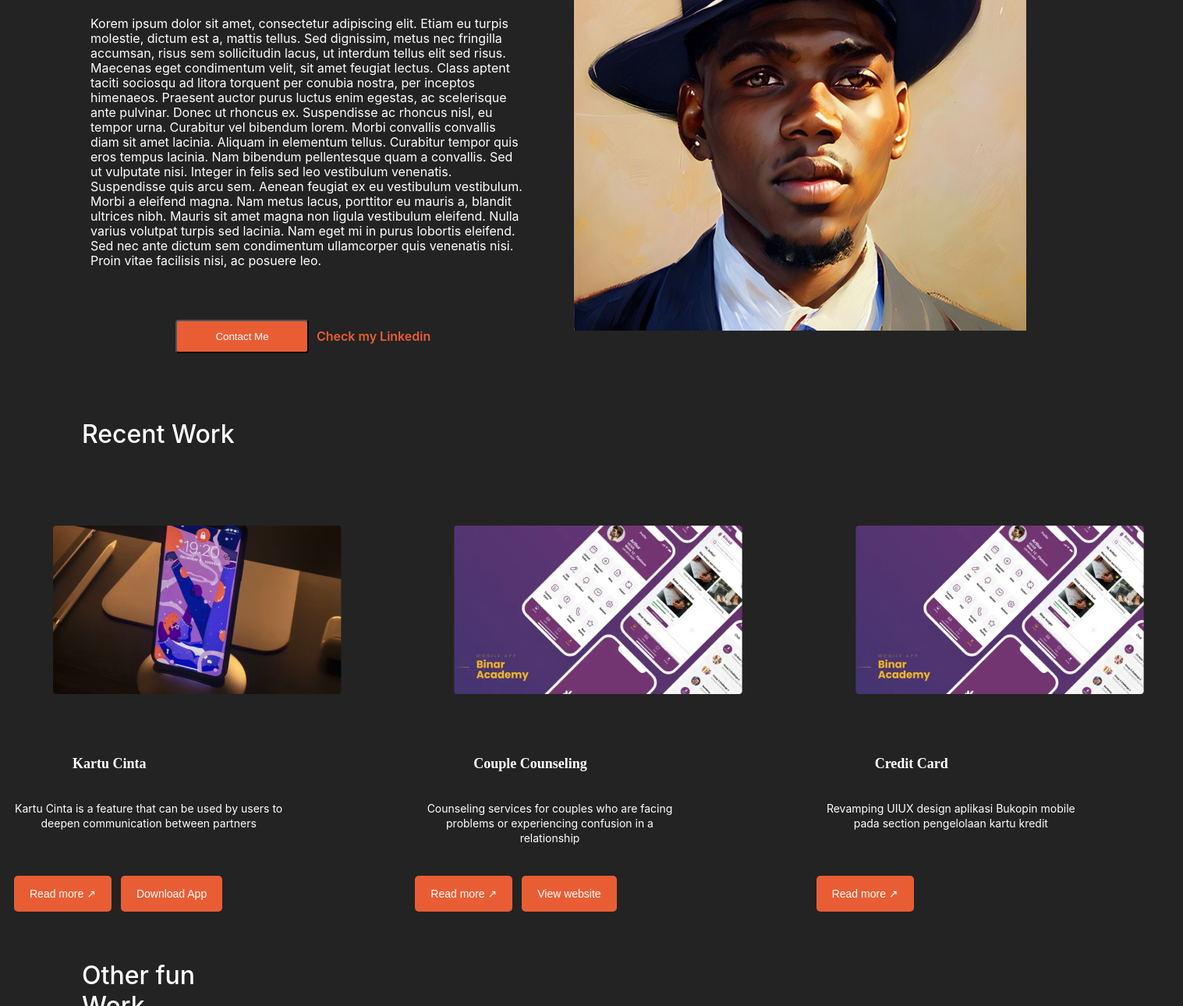
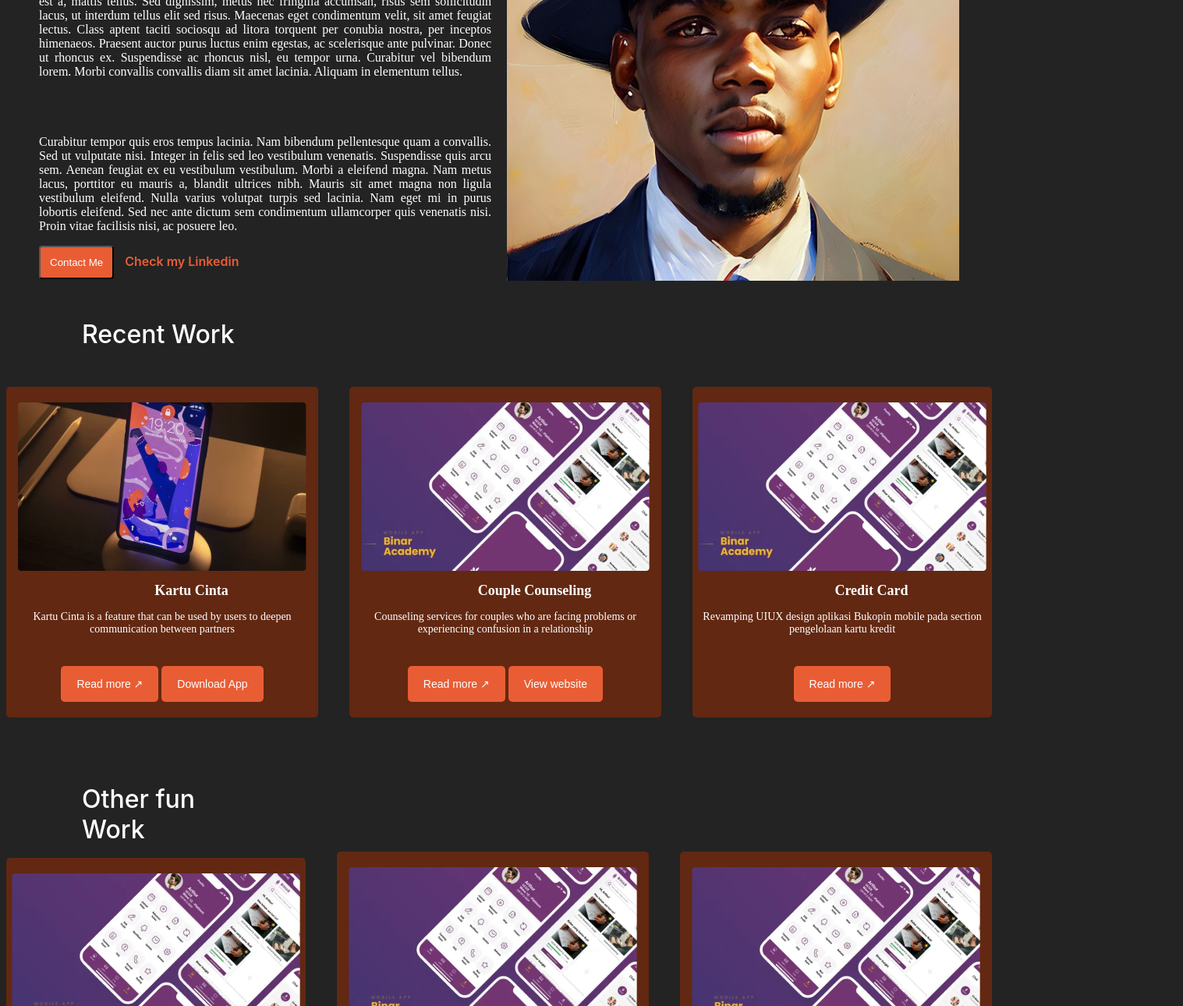
Before and after one commit to kon3rol/project_js, a plain HTML site: page index.html in a window 1280 px wide. Shown: the part 351-1641 px from the top of the page at 78% size, 1517 px wide, since content can reach past the window. Drawn offline with nearby package versions, Linux system fonts and the light colour scheme.

Commit message:
first comit

```diff
--- a/grid.css
+++ b/grid.css
@@ -23,12 +23,28 @@ body {
   color: #ffffff;
 }
 
-a{
+a {
   text-decoration: none;
   color: #fff;
 }
-
-h2{
+.hello {
+  font-family: "Inter";
+  font-style: normal;
+  font-weight: 600;
+  font-size: 56px;
+  line-height: 68px;
+  color: #ffffff;
+  /* font-weight: 700;
+  font-size: 50px; */
+}
+.para1 {
+  text-align: justify;
+}
+.paragraph {
+  display: grid;
+  gap: 40px;
+}
+h2 {
   margin-left: 75px;
   font-weight: bold;
   font-size: large;
@@ -55,11 +71,10 @@ h2{
 }
 
 .container {
+  gap: 20px;
   display: flex;
   align-items: center;
-  padding: 64px 108px;
-  gap: 64px;
-  max-width: 1440px;
+  justify-content: center;
 }
 
 .profile_pics {
@@ -69,10 +84,9 @@ h2{
 
 .text {
   width: 580px;
-  height: 614px;
 }
 
-h1 {
+/* h1 {
   width: 556px;
   height: 136px;
   font-family: "Inter";
@@ -92,24 +106,14 @@ p {
   font-size: 16px;
   line-height: 19px;
   color: #ffffff;
-}
+} */
 
 .contact-button {
-  display: flex;
-  flex-direction: row;
-  align-items: flex-start;
   padding: 12px;
-  gap: 10px;
-  width: 171px;
-  height: 43px;
   background: #e95d35;
   border-radius: 4px;
   color: #ffffff;
   text-align: center;
-  flex: none;
-  order: 0;
-  flex-grow: 0;
-  justify-content: center;
 }
 .contact-me {
   width: 147px;
@@ -128,11 +132,11 @@ p {
 }
 
 .info {
-  display: flex;
+  /* display: flex;
   align-items: center;
   justify-content: center;
   gap: 40;
-  padding: 10px 20px;
+  padding: 10px 20px; */
 }
 
 .portfoli0 {
@@ -150,73 +154,84 @@ p {
 }
 
 .desc {
-  width: 345.33px;
+  /* width: 345.33px;
   height: 57px;
   font-family: "Inter";
   font-style: normal;
   font-weight: 400;
   font-size: 16px;
   line-height: 19px;
-  color: #ffffff;
+  color: #ffffff; */
 }
 
 .title {
-  display: flex;
+  /* display: flex;
   flex-direction: row;
   justify-content: space-between;
   align-items: flex-start;
   padding: 0px;
   gap: 73px;
   width: 369.33px;
-  height: 43px;
+  height: 43px; */
 }
 
 .action {
-  display: flex;
+  /* display: flex;
   flex-direction: row;
   align-items: flex-start;
   padding: 0px;
   gap: 12px;
   width: 369.33px;
-  height: 48px;
+  height: 48px; */
 }
 
 .portfolio-box1 {
-  max-width: 1444px;
+  gap: 40px;
+  display: flex;
+  justify-content: center;
+  align-items: center;
+  /* max-width: 1444px;
   margin: auto;
   display: flex;
   justify-content: space-between;
-  gap: 50px;
+  gap: 50px; */
 }
 
-.portfolio-box2{
-  max-width: 1444px;
-  margin: auto;
+.portfolio-box2 {
+  gap: 40px;
   display: flex;
-  justify-content: space-between;
-  gap: 50px;
+  justify-content: center;
+  align-items: center;
 }
 
 .portfolio-box3 {
-  max-width: 1444px;
-  margin: auto;
+  gap: 40px;
   display: flex;
-  justify-content: space-between;
-  gap: 50px;
+  justify-content: center;
+  align-items: center;
 }
 
 .box {
-  margin: 0 10px; /* Adjust the margin as needed */
+  border-radius: 5px;
+  padding: 20px 0px;
+  max-width: 400px;
+  background-color: rgb(98, 40, 17);
+  display: flex;
+  flex-direction: column;
+  justify-content: center;
+  align-items: center;
   text-align: center;
 }
 
 .box img {
-  max-width: 100%;
+  /* max-width: 100%;
   height: auto;
   margin-bottom: 10px;
-  padding: 50px;
+  padding: 50px; */
 }
-
+.portfolio-text {
+  text-align: center;
+}
 .portfolio-text h2 {
   font-size: 18px;
 }
@@ -276,7 +291,7 @@ footer {
     align-items: center;
     font-size: 20px;
     font-weight: 400;
-    font-family: 'Courier New', Courier, monospace;
+    font-family: "Courier New", Courier, monospace;
   }
 
   .hide {
@@ -296,7 +311,7 @@ footer {
     display: block;
   }
 
-  .container{
+  .container {
     max-width: 100%;
     margin: auto;
     padding: 20px 20px;
@@ -304,40 +319,22 @@ footer {
     position: relative;
   }
 
-
   .portfolio-box1 {
-    max-width: 100%;
-    margin: auto;
-    padding-top: 50px;
-    display: block;
-    position: relative;
-    gap: 20px;
+    display: grid;
   }
 
   .portfolio-box2 {
-    max-width: 100%;
-    margin: auto;
-    padding-top: 50px;
-    display: block;
-    position: relative;
-    gap: 20px;
+    display: grid;
   }
 
   .portfolio-box3 {
-    max-width: 100%;
-    margin: auto;
-    padding-top: 50px;
-    display: block;
-    position: relative;
-    gap: 20px;
+    display: grid;
   }
 
-  .end{
+  .end {
     display: flex;
     max-width: 100%;
     justify-content: space-between;
     gap: 10px;
   }
-
-
 }
--- a/index.html
+++ b/index.html
@@ -21,7 +21,7 @@
   </ul> -->
 
     <nav class="nav">
-      <div class="ulContainer" >
+      <div class="ulContainer">
         <img class="logo1" src="images/Logo webfolio.png" alt="" />
         <div class="toogle1">
           <img
@@ -52,27 +52,32 @@
     <div class="container" data-aos="flip-up">
       <!-- text -->
       <div class="text">
-        <h1>Hello, this is Kon3rol !</h1>
-        <p>
-          Korem ipsum dolor sit amet, consectetur adipiscing elit. Etiam eu
-          turpis molestie, dictum est a, mattis tellus. Sed dignissim, metus nec
-          fringilla accumsan, risus sem sollicitudin lacus, ut interdum tellus
-          elit sed risus. Maecenas eget condimentum velit, sit amet feugiat
-          lectus. Class aptent taciti sociosqu ad litora torquent per conubia
-          nostra, per inceptos himenaeos. Praesent auctor purus luctus enim
-          egestas, ac scelerisque ante pulvinar. Donec ut rhoncus ex.
-          Suspendisse ac rhoncus nisl, eu tempor urna. Curabitur vel bibendum
-          lorem. Morbi convallis convallis diam sit amet lacinia. Aliquam in
-          elementum tellus. Curabitur tempor quis eros tempus lacinia. Nam
-          bibendum pellentesque quam a convallis. Sed ut vulputate nisi. Integer
-          in felis sed leo vestibulum venenatis. Suspendisse quis arcu sem.
-          Aenean feugiat ex eu vestibulum vestibulum. Morbi a eleifend magna.
-          Nam metus lacus, porttitor eu mauris a, blandit ultrices nibh. Mauris
-          sit amet magna non ligula vestibulum eleifend. Nulla varius volutpat
-          turpis sed lacinia. Nam eget mi in purus lobortis eleifend. Sed nec
-          ante dictum sem condimentum ullamcorper quis venenatis nisi. Proin
-          vitae facilisis nisi, ac posuere leo.
-        </p>
+        <h1 class="hello">Hello, this is Kon3rol !</h1>
+        <div class="paragraph">
+          <p class="para1">
+            Korem ipsum dolor sit amet, consectetur adipiscing elit. Etiam eu
+            turpis molestie, dictum est a, mattis tellus. Sed dignissim, metus
+            nec fringilla accumsan, risus sem sollicitudin lacus, ut interdum
+            tellus elit sed risus. Maecenas eget condimentum velit, sit amet
+            feugiat lectus. Class aptent taciti sociosqu ad litora torquent per
+            conubia nostra, per inceptos himenaeos. Praesent auctor purus luctus
+            enim egestas, ac scelerisque ante pulvinar. Donec ut rhoncus ex.
+            Suspendisse ac rhoncus nisl, eu tempor urna. Curabitur vel bibendum
+            lorem. Morbi convallis convallis diam sit amet lacinia. Aliquam in
+            elementum tellus.
+          </p>
+          <p class="para1">
+            Curabitur tempor quis eros tempus lacinia. Nam bibendum pellentesque
+            quam a convallis. Sed ut vulputate nisi. Integer in felis sed leo
+            vestibulum venenatis. Suspendisse quis arcu sem. Aenean feugiat ex
+            eu vestibulum vestibulum. Morbi a eleifend magna. Nam metus lacus,
+            porttitor eu mauris a, blandit ultrices nibh. Mauris sit amet magna
+            non ligula vestibulum eleifend. Nulla varius volutpat turpis sed
+            lacinia. Nam eget mi in purus lobortis eleifend. Sed nec ante dictum
+            sem condimentum ullamcorper quis venenatis nisi. Proin vitae
+            facilisis nisi, ac posuere leo.
+          </p>
+        </div>
 
         <div class="info">
           <button class="contact-button">Contact Me</button>
@@ -87,7 +92,7 @@
 
     <h2 class="sub-title">Recent Work</h2>
 
-    <div class="portfolio-box1"  data-aos="fade-right">
+    <div class="portfolio-box1" data-aos="fade-right">
       <!-- Box 1 -->
       <div class="box">
         <img src="images/img (1).png" alt="Image 1" />
@@ -144,7 +149,12 @@
     <h2 class="sub-title">Other fun Work</h2>
 
     <div>
-      <div class="portfolio-box2"  data-aos="fade-up" data-aos-duration="1000" data-aos-once="true">
+      <div
+        class="portfolio-box2"
+        data-aos="fade-up"
+        data-aos-duration="1000"
+        data-aos-once="true"
+      >
         <!-- Box 1 -->
         <div class="box">
           <img src="images/image 6.png" alt="Image 1" />
@@ -198,7 +208,7 @@
       <br /><br />
       <br />
 
-      <div class="portfolio-box3"  data-aos="fade-down">
+      <div class="portfolio-box3" data-aos="fade-down">
         <!-- Box 1 -->
         <div class="box">
           <img src="images/image 6.png" alt="Image 1" />
@@ -268,7 +278,7 @@
     <script src="https://unpkg.com/aos@next/dist/aos.js"></script>
     <script>
       AOS.init({
-        once: true
+        once: true,
       });
     </script>
   </body>
```
